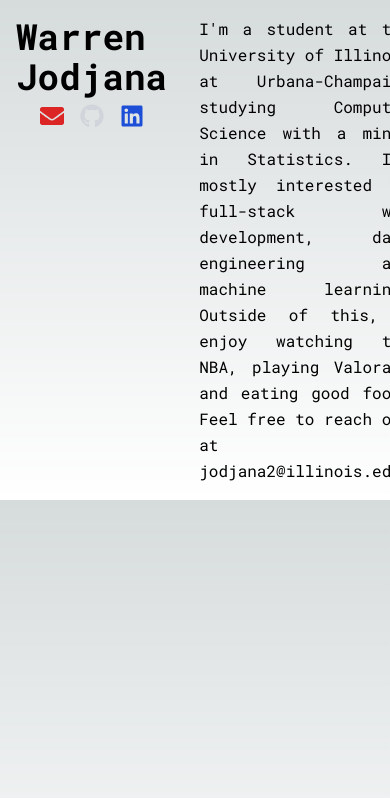
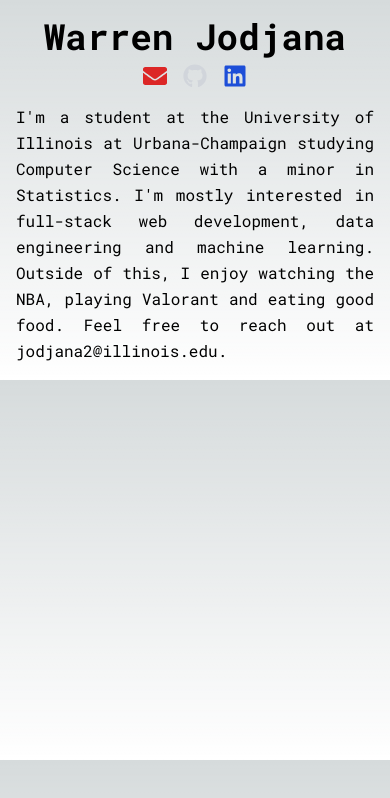
Before and after one commit to wrjodjana/wrjodjana.com, a Next.js app: page /components/information in a window 390 px wide. Shown: the top 798 px of the page. Built offline with nearby package versions, Linux system fonts and the light colour scheme.

Commit message:
fixing ESLint Issue

```diff
--- a/app/components/information/page.tsx
+++ b/app/components/information/page.tsx
@@ -1,29 +1,29 @@
 import React from "react";
-import { FaEnvelope, FaGithub, FaLinkedin, FaFileAlt } from "react-icons/fa";
+import { FaEnvelope, FaGithub, FaLinkedin } from "react-icons/fa";
 import { Roboto_Mono } from "next/font/google";
 
 const robotoMono = Roboto_Mono({ subsets: ["latin"] });
 
 export default function InformationSection() {
   return (
-    <header className={`${robotoMono.className} flex max-w-4xl mx-auto p-4`}>
-      <div className="flex flex-col items-center mr-8">
+    <header className={`${robotoMono.className} flex flex-col md:flex-row max-w-4xl mx-auto p-4`}>
+      <div className="flex flex-col items-center md:mr-8 mb-4 md:mb-0">
         <h1 className="text-4xl font-bold mb-2">Warren Jodjana</h1>
         <div className="flex space-x-4">
-          <a href="mailto:jodjana2@illinois.edu" className="text-red-600 text-2xl">
+          <a href="mailto:jodjana2@illinois.edu" className="text-red-600 text-2xl hover:text-red-700">
             <FaEnvelope />
           </a>
-          <a href="https://github.com/wrjodjana" className="text-gray-300 text-2xl">
+          <a href="https://github.com/wrjodjana" className="text-gray-300 text-2xl hover:text-gray-400">
             <FaGithub />
           </a>
-          <a href="https://linkedin.com/in/wrjodjana" className="text-blue-700 text-2xl">
+          <a href="https://linkedin.com/in/wrjodjana" className="text-blue-700 text-2xl hover:text-blue-800">
             <FaLinkedin />
           </a>
         </div>
       </div>
       <p className="flex-1 text-md leading-relaxed text-justify">
-        I'm a student at the University of Illinois at Urbana-Champaign studying Computer Science with a minor in Statistics. I'm mostly interested in full-stack web development, data engineering and machine learning. Outside of this, I
-        enjoy watching the NBA, playing Valorant and eating good food. Feel free to reach out at jodjana2@illinois.edu.
+        I&apos;m a student at the University of Illinois at Urbana-Champaign studying Computer Science with a minor in Statistics. I&apos;m mostly interested in full-stack web development, data engineering and machine learning. Outside of
+        this, I enjoy watching the NBA, playing Valorant and eating good food. Feel free to reach out at jodjana2@illinois.edu.
       </p>
     </header>
   );
```
